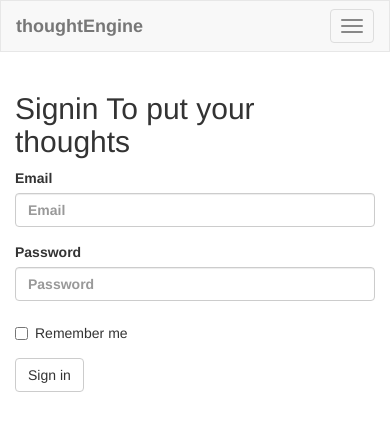
After one commit to chandan-u/thoughtEngine, a Flask app: a page that uses thoughtEngine/templates/base.html in a window 390 px wide. The commit adds this page. Shown: the top 431 px of the page. Run offline with Flask 2, Linux system fonts and the light colour scheme; some libraries are stand-ins or nearby versions.

```diff
--- a/thoughtEngine/blog/models.py
+++ b/thoughtEngine/blog/models.py
@@ -64,9 +64,3 @@ class Post(db.Document):
     comments = db.ListField(db.EmbeddedDocumentField(Comment))
     postImage = db.URLField()
     #images = db.ListField(db.FileField())
-
-    def setPostImage():
-        """
-            we must extract the image href from the input html post. The first image in the post
-            will be displayed when blog is listed in the index page.
-        """
--- a/thoughtEngine/blog/views.py
+++ b/thoughtEngine/blog/views.py
@@ -49,6 +49,7 @@ def savePost():
     tags_string = request.form['tags']
     tags =tags_string.split(',')
 
+    # pice of code that extracts the first image from the post, and makes it the posts display image.
     import lxml.html as parser
     xhtml = parser.document_fromstring(content)
     postImageURL = xhtml.xpath('//img[1]/@src')
--- a/thoughtEngine/templates/base.html
+++ b/thoughtEngine/templates/base.html
@@ -69,7 +69,6 @@
             </footer>
         {% endblock %}
         </div>
-
     </body>
 
 </html>
--- /dev/null
+++ b/thoughtEngine/templates/login.html
@@ -0,0 +1,32 @@
+{% extends "base.html" %}
+{% block content %}
+  <form action="/login" method="post" class="form-horizontal">
+    <h2>Signin To put your thoughts</h2>
+    <div class="form-group">
+    <label for="inputEmail3" class="col-sm-2 control-label">Email</label>
+    <div class="col-sm-4">
+      <input type="email" class="form-control" id="email" name="email" placeholder="Email" required>
+    </div>
+  </div>
+  <div class="form-group">
+    <label for="inputPassword3" class="col-sm-2 control-label">Password</label>
+    <div class="col-sm-4">
+      <input type="password" class="form-control" id="password" name="password" placeholder="Password" required>
+    </div>
+  </div>
+  <div class="form-group">
+    <div class="col-sm-offset-2 col-sm-4">
+      <div class="checkbox">
+        <label>
+          <input type="checkbox"> Remember me
+        </label>
+      </div>
+    </div>
+  </div>
+  <div class="form-group">
+    <div class="col-sm-offset-2 col-sm-4">
+      <button type="submit" class="btn btn-default">Sign in</button>
+    </div>
+  </div
+  </form>
+{% endblock %}
```
Also changed, not shown: thoughtEngine/templates/blog/detail.html (+12 -3 lines), thoughtEngine/templates/register.html (added, +31 -0 lines).
